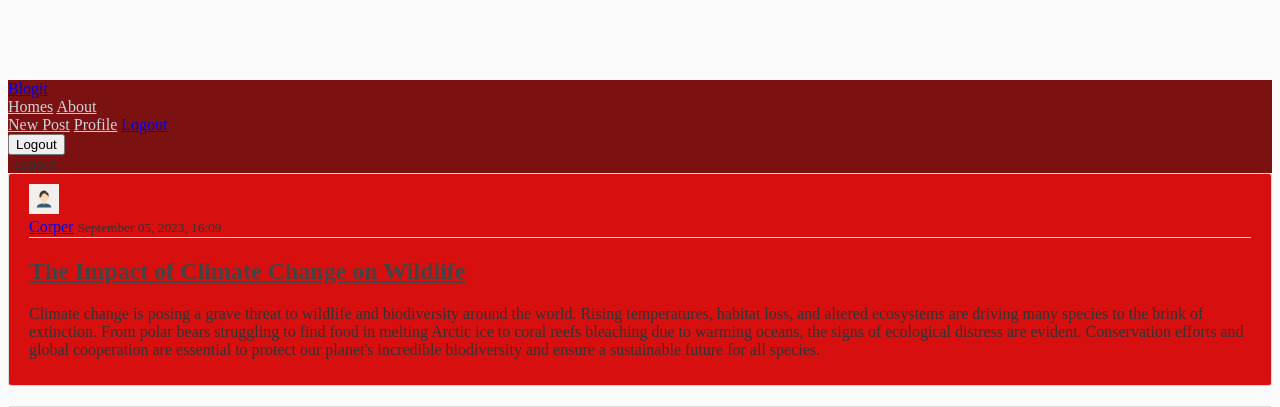
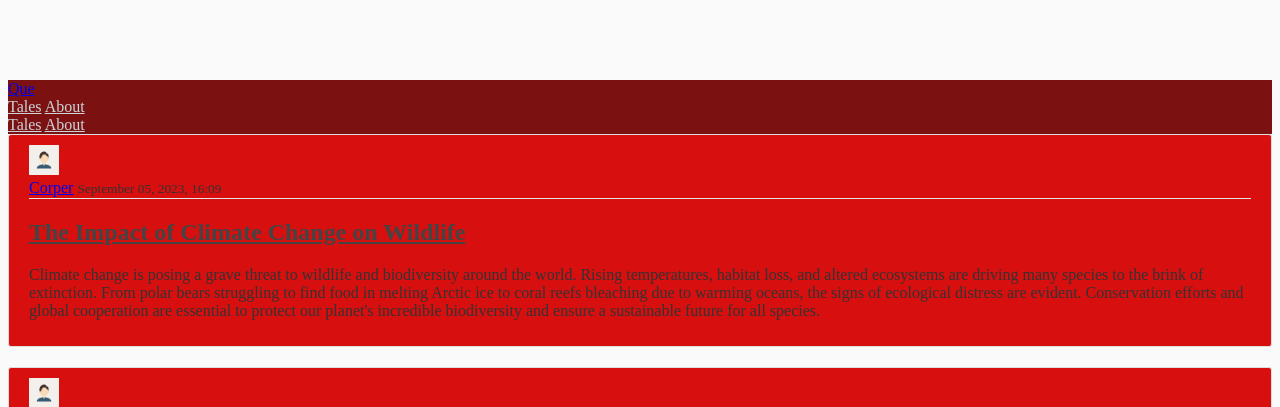
Before and after one commit to Peplinn/Blogit, a Django app: page / in a window 1280 px wide. Shown: the top 407 px of the page. Run offline with Django 4.2, Linux system fonts and the light colour scheme; a user stored in the database is signed in; data comes from the database, SQL or seed files in the repository.

Commit message:
Hidden Unused URLs from User

```diff
--- a/blog_project/blog/templates/blog/base.html
+++ b/blog_project/blog/templates/blog/base.html
@@ -6,14 +6,12 @@
     <meta charset="utf-8">
     <meta name="viewport" content="width=device-width, initial-scale=1">
 
-    <!-- Bootstrap CSS -->
-    <!-- <link href="https://cdn.jsdelivr.net/npm/bootstrap@5.0.2/dist/css/bootstrap.min.css" rel="stylesheet" integrity="sha384-EVSTQN3/azprG1Anm3QDgpJLIm9Nao0Yz1ztcQTwFspd3yD65VohhpuuCOmLASjC" crossorigin="anonymous"> -->
-
+    <link rel="shortcuticon" href="{% static 'images/Quellus_letter_Q.png' %}"/>
     <link rel="stylesheet" type="text/css" href="{% static 'blog/main.css' %}">
     {% if title %}
-        <title>Blogit - {{ title }}</title>
+        <title>Que - {{ title }}</title>
     {% else %}
-        <title>Blogit</title>
+        <title>Que</title>
     {% endif %}
 </head>
 
@@ -22,17 +20,19 @@
     <header class="site-header">
         <nav class="navbar navbar-expand-md navbar-dark bg-steel fixed-top">
           <div class="container">
-            <a class="button" href="{% url 'blog-home' %}">Blogit</a>
+            <a class="button" href="{% url 'blog-home' %}">Que</a>
             <div class="" id="">
               <div class="navbar-nav me-auto">
-                <a class="nav-item nav-link" href="{% url 'blog-home' %}">Homes</a>
+                <a class="nav-item nav-link" href="{% url 'blog-home' %}">Tales</a>
                 <a class="nav-item nav-link" href="{% url 'blog-about' %}">About</a>
               </div>
               <!-- Navbar Right Side -->
               <div class="navbar-nav ms-auto">
-                {% if user.is_authenticated %}
+                <a class="nav-item nav-link" href="{% url 'blog-home' %}">Tales</a>
+                <a class="nav-item nav-link" href="{% url 'blog-about' %}">About</a>
+                <!-- {% if user.is_authenticated %}
                 {% if user.is_superuser %}
-                  <a class="nav-item nav-link" href="{% url 'post-create' %}">New Post</a>
+                  <a class="nav-item nav-link" href="{% url 'post-create' %}">New Tale</a>
                   <a class="nav-item nav-link" href="{% url 'profile' %}">Profile</a>
                   <a class="button" href="{% url 'logout' %}">Logout</a>
                   <form id="logout-form" action="{% url 'logout' %}" method="POST" style="nav-index: auto;">
@@ -46,10 +46,9 @@
                     </button>
                   </form>
                 {% else %}
-                  <a class="nav-item nav-link" href="{% url 'login' %}">Login</a>
-                  <a class="nav-item nav-link" href="{% url 'register' %}">Register</a>
+
                 {% endif %}
-                {% endif %}
+                {% endif %} -->
               </div>
             </div>
           </div>
@@ -65,7 +64,8 @@
               </div>
             {% endfor %}
           {% endif %}
-          {% block content %}{% endblock %}
+          {% block content %}
+          {% endblock %}
         </div>
       </div>
     </main>
--- a/blog_project/blog/urls.py
+++ b/blog_project/blog/urls.py
@@ -14,8 +14,8 @@ urlpatterns = [
     path('', PostListView.as_view(), name='blog-home'),
     path('user/<str:username>', UserPostListView.as_view(), name='user-posts'),
     path('post/<int:pk>/', PostDetailView.as_view(), name='post-detail'), #pk - Primary Key/ ID. Can change the name pk by adding an attribute to the class
-    path('post/<int:pk>/update/', PostUpdateView.as_view(), name='post-update'),
-    path('post/<int:pk>/delete/', PostDeleteView.as_view(), name='post-delete'),
-    path('post/new/', PostCreateView.as_view(), name='post-create'), #<model>/_<form>
+    # path('post/<int:pk>/update/', PostUpdateView.as_view(), name='post-update'),
+    # path('post/<int:pk>/delete/', PostDeleteView.as_view(), name='post-delete'),
+    # path('post/new/', PostCreateView.as_view(), name='post-create'), #<model>/_<form>
     path('about/', views.about, name='blog-about'),
 ]
--- a/blog_project/static/blog/main.css
+++ b/blog_project/static/blog/main.css
@@ -82,3 +82,7 @@ body {
   .account-heading {
     font-size: 2.5rem;
   }
+
+  header{
+    margin-top: 5px;
+  }
```
Also changed, not shown: blog_project/static/images/Quellus_letter_Q.png (added).
